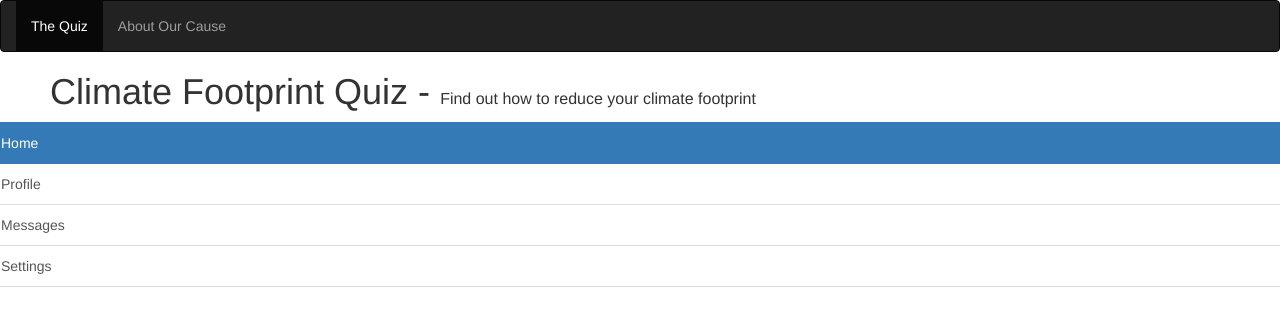
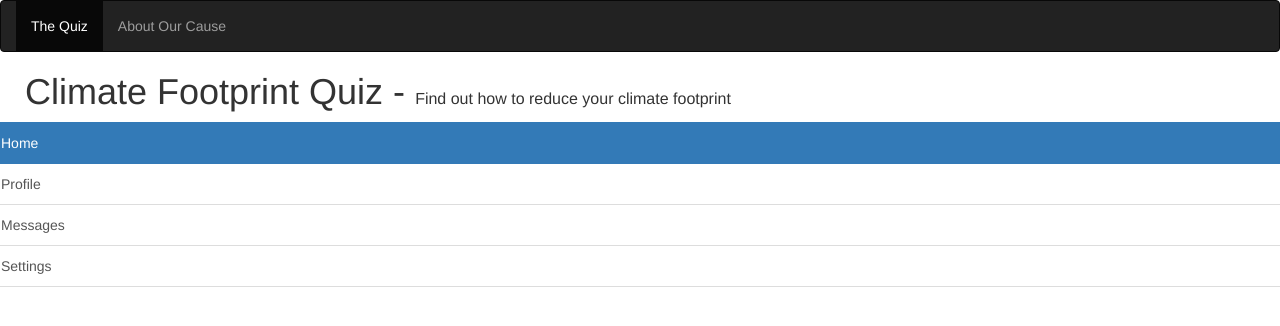
Before and after one commit to josebarbados67/josebarbados67.github.io, a plain HTML site: page index.html in a window 1280 px wide. Drawn offline with nearby package versions, Linux system fonts and the light colour scheme.

Commit message:
Update index.html

```diff
--- a/index.html
+++ b/index.html
@@ -18,7 +18,7 @@
 </head>
 
 <body>
-<h1><p style="margin-left: 50px">Climate Footprint Quiz - <font size = "-0.1">Find out how to reduce your climate footprint  </font></p></h1>
+<h1><p style="margin-left: 25px">Climate Footprint Quiz - <font size = "-0.1">Find out how to reduce your climate footprint  </font></p></h1>
 
 <div class="row">
   <div class="col-4">
```
